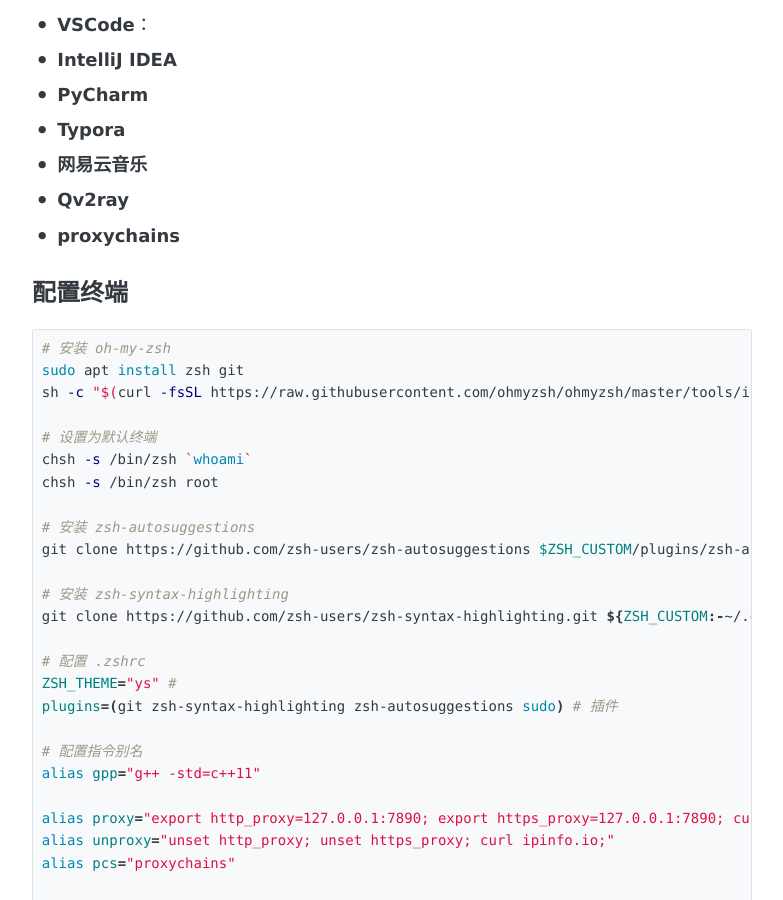
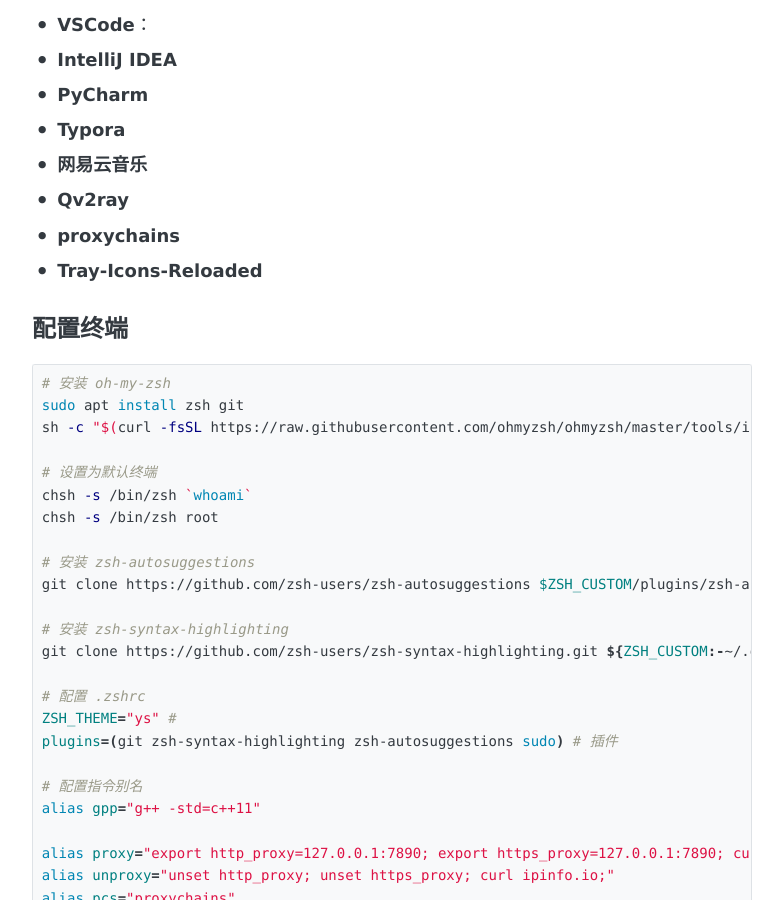
Before and after one commit to lazwan/lazywa.github.io, a Jekyll site: the page built from _posts/2021-01-02-LinuxConfig.md, in a window 1280 px wide and 900 px high, scrolled down 464 px. Shown: the whole window, without its empty margins (248-1031 px from the left). Built offline with Jekyll 4.4.1, drawn with Linux system fonts in a browser that asks for light colours.

Commit message:
Update 2021-01-02-LinuxConfig.md

```diff
--- a/_posts/2021-01-02-LinuxConfig.md
+++ b/_posts/2021-01-02-LinuxConfig.md
@@ -25,6 +25,7 @@ tags:
 - **网易云音乐**
 - **Qv2ray**
 - **proxychains**
+- **Tray-Icons-Reloaded**
 
 ## 配置终端
 
```
